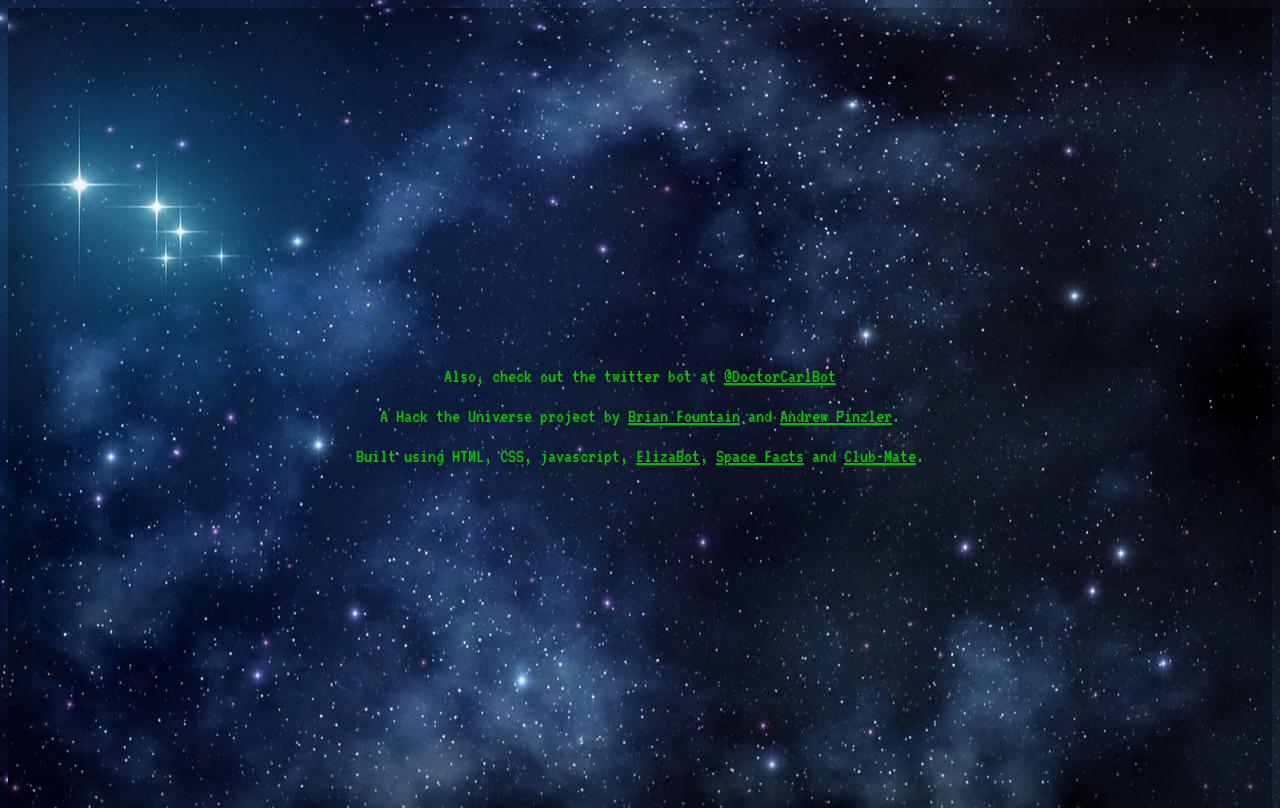
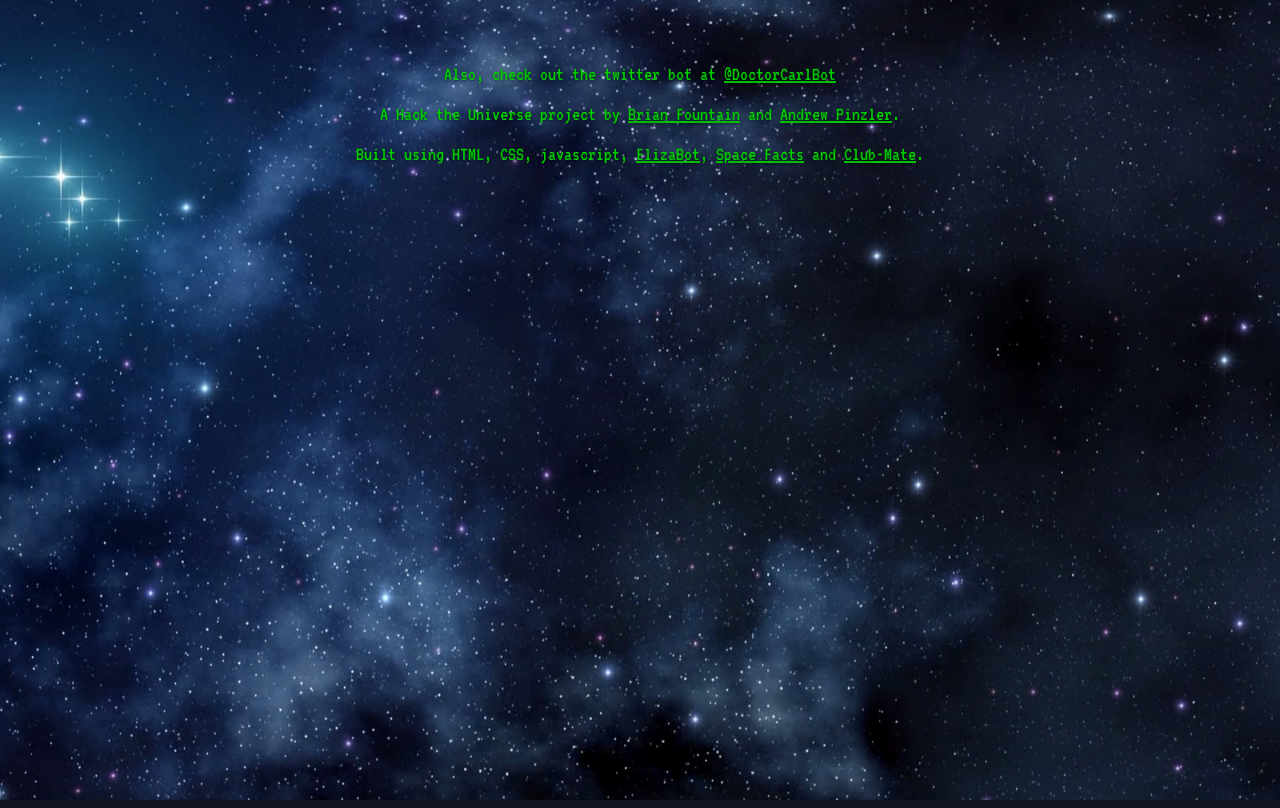
Before and after one commit to HacktheUniverse/doctor-carl, a PHP site: page / in a window 1280 px wide. Run offline with PHP 8.4, Linux system fonts and the light colour scheme; some libraries are stand-ins or nearby versions.

Commit message:
Stretch background image

```diff
--- a/css/cover.css
+++ b/css/cover.css
@@ -29,17 +29,28 @@ a:hover {
  */
 
 html,
-body {
+/*body {
   height: 100%;
   background-image: url("../assets/images/space.png");
   background-color: #113850;
 
+}*/
+
+html {
+  background: url("../assets/images/space.png") no-repeat center center fixed;
+  -webkit-background-size: cover;
+  -moz-background-size: cover;
+  -o-background-size: cover;
+  background-size: cover;
 }
+
 body {
   color: #fff;
 
   text-shadow: 0 1px 3px rgba(0,0,0,.5);
 }
+
+
 h1 {text-align: center;}
 
 textarea {
@@ -55,8 +66,6 @@ input {
   width: 100%;
   height: 100%; /* For at least Firefox */
   min-height: 100%;
-  -webkit-box-shadow: inset 0 0 100px rgba(0,0,0,.5);
-          box-shadow: inset 0 0 100px rgba(0,0,0,.5);
 }
 .site-wrapper-inner {
   display: table-cell;
```
